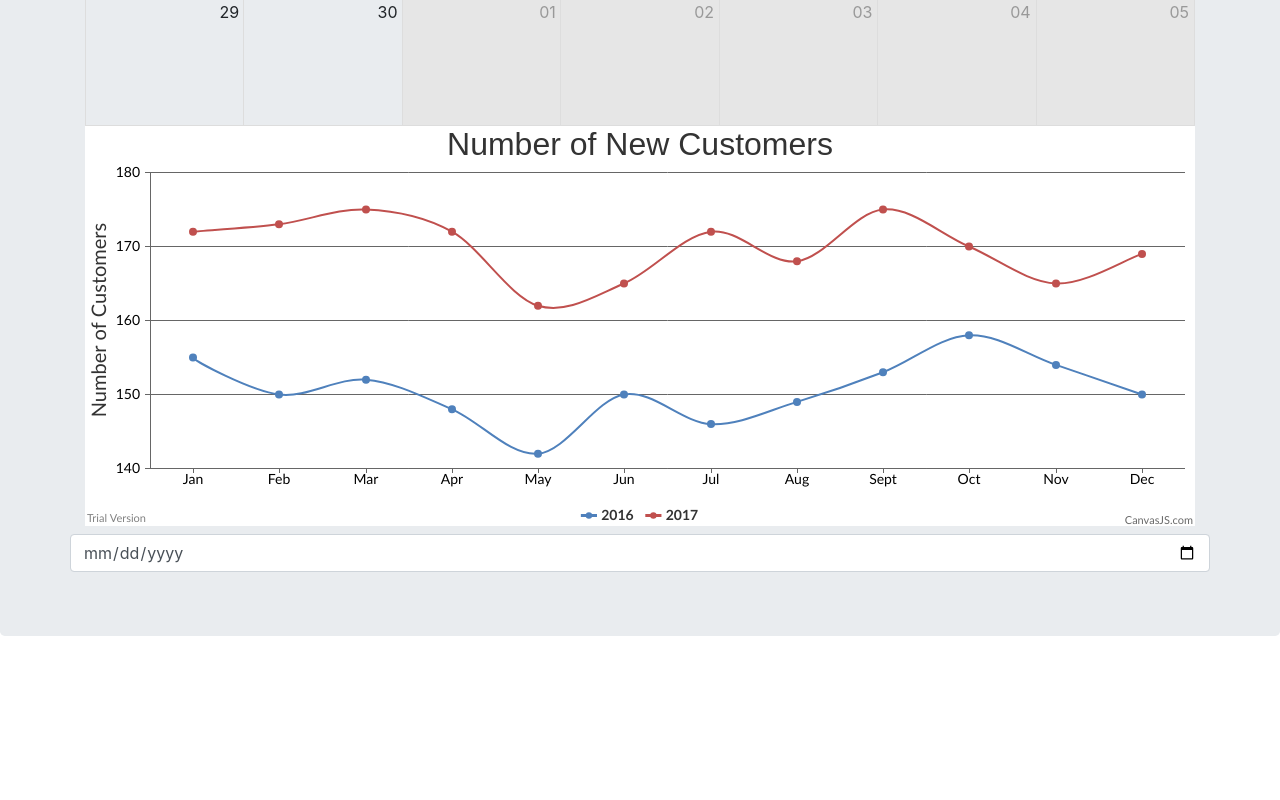
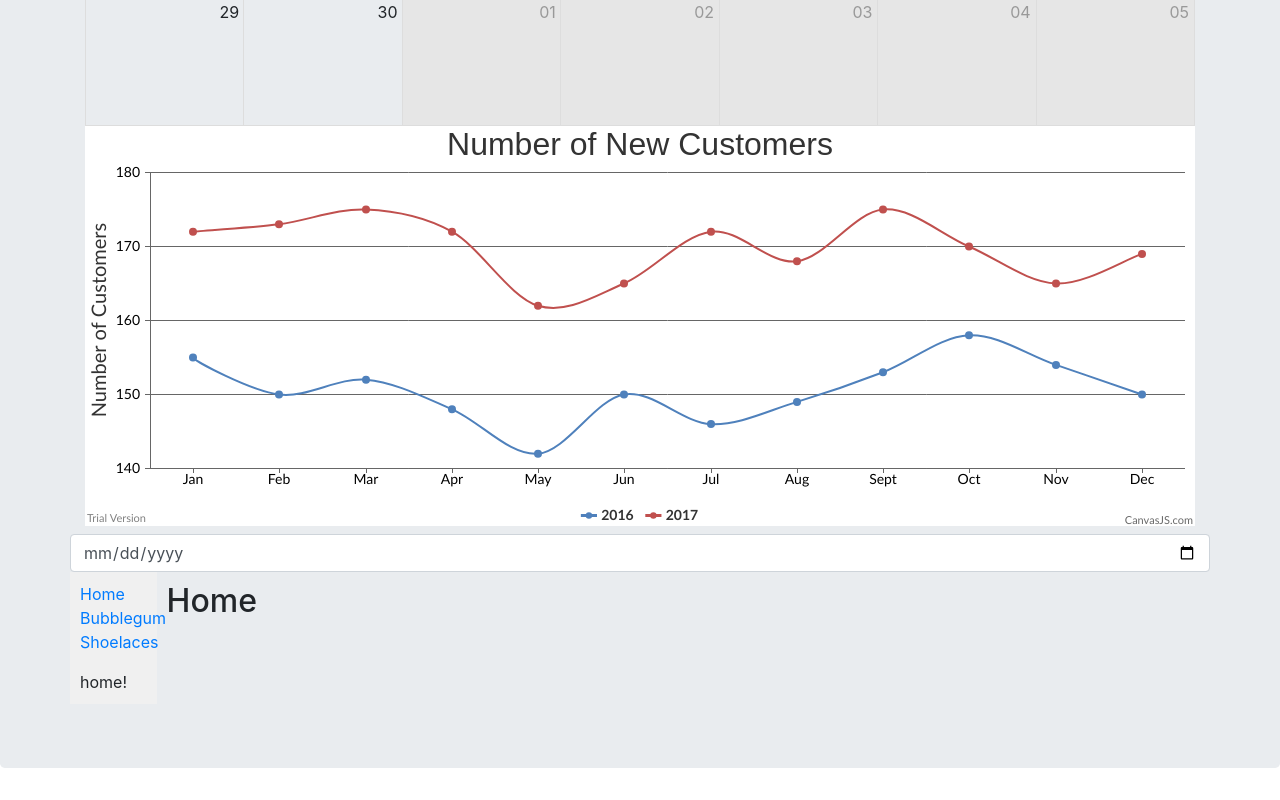
Before and after one commit to georgepianka/keto-calc-heroku, a React (Create React App) app in the folder client/: page / in a window 1280 px wide. Shown: the part 874-1674 px from the top of the page. Before the commit the page ends 1542 px from the top, so only its background shows below. Built offline with nearby package versions, Linux system fonts and the light colour scheme.

Commit message:
Setup SideBar routing Component as placeholder
Testing functionality for Day/Entries display

```diff
--- a/client/src/App.js
+++ b/client/src/App.js
@@ -17,6 +17,7 @@
 } from 'reactstrap';
 import EntryCalendar from './components/EntryCalendar'
 import SplineGraph from './components/SplineGraph'
+import SideBar from './components/SideBar'
 import { events } from './events'
 import { dataPoints } from './dataPoints'
 import moment from 'moment'
@@ -92,6 +93,7 @@
                           //onBlur={handleBlur}
                           className="form-control mt-2"
                         />
+                        < SideBar />
                         </Row>
 
                     </Container>
--- /dev/null
+++ b/client/src/components/SideBar.js
@@ -0,0 +1,75 @@
+import React from 'react'
+import {
+  BrowserRouter as Router,
+  Route,
+  Link
+} from 'react-router-dom'
+
+// Each logical "route" has two components, one for
+// the sidebar and one for the main area. We want to
+// render both of them in different places when the
+// path matches the current URL.
+const routes = [
+  { path: '/',
+    exact: true,
+    sidebar: () => <div>home!</div>,
+    main: () => <h2>Home</h2>
+  },
+  { path: '/bubblegum',
+    sidebar: () => <div>bubblegum!</div>,
+    main: () => <h2>Bubblegum</h2>
+  },
+  { path: '/shoelaces',
+    sidebar: () => <div>shoelaces!</div>,
+    main: () => <h2>Shoelaces</h2>
+  }
+]
+
+const SideBar = () => (
+  <Router>
+    <div style={{ display: 'flex' }}>
+      <div style={{
+        padding: '10px',
+        width: '40%',
+        background: '#f0f0f0'
+      }}>
+        <ul style={{ listStyleType: 'none', padding: 0 }}>
+          <li><Link to="/">Home</Link></li>
+          <li><Link to="/bubblegum">Bubblegum</Link></li>
+          <li><Link to="/shoelaces">Shoelaces</Link></li>
+        </ul>
+
+        {routes.map((route, index) => (
+          // You can render a <Route> in as many places
+          // as you want in your app. It will render along
+          // with any other <Route>s that also match the URL.
+          // So, a sidebar or breadcrumbs or anything else
+          // that requires you to render multiple things
+          // in multiple places at the same URL is nothing
+          // more than multiple <Route>s.
+          <Route
+            key={index}
+            path={route.path}
+            exact={route.exact}
+            component={route.sidebar}
+          />
+        ))}
+      </div>
+
+      <div style={{ flex: 1, padding: '10px' }}>
+        {routes.map((route, index) => (
+          // Render more <Route>s with the same paths as
+          // above, but different components this time.
+          <Route
+            key={index}
+            path={route.path}
+            exact={route.exact}
+            component={route.main}
+          />
+        ))}
+      </div>
+    </div>
+  </Router>
+)
+
+export default SideBar
```
